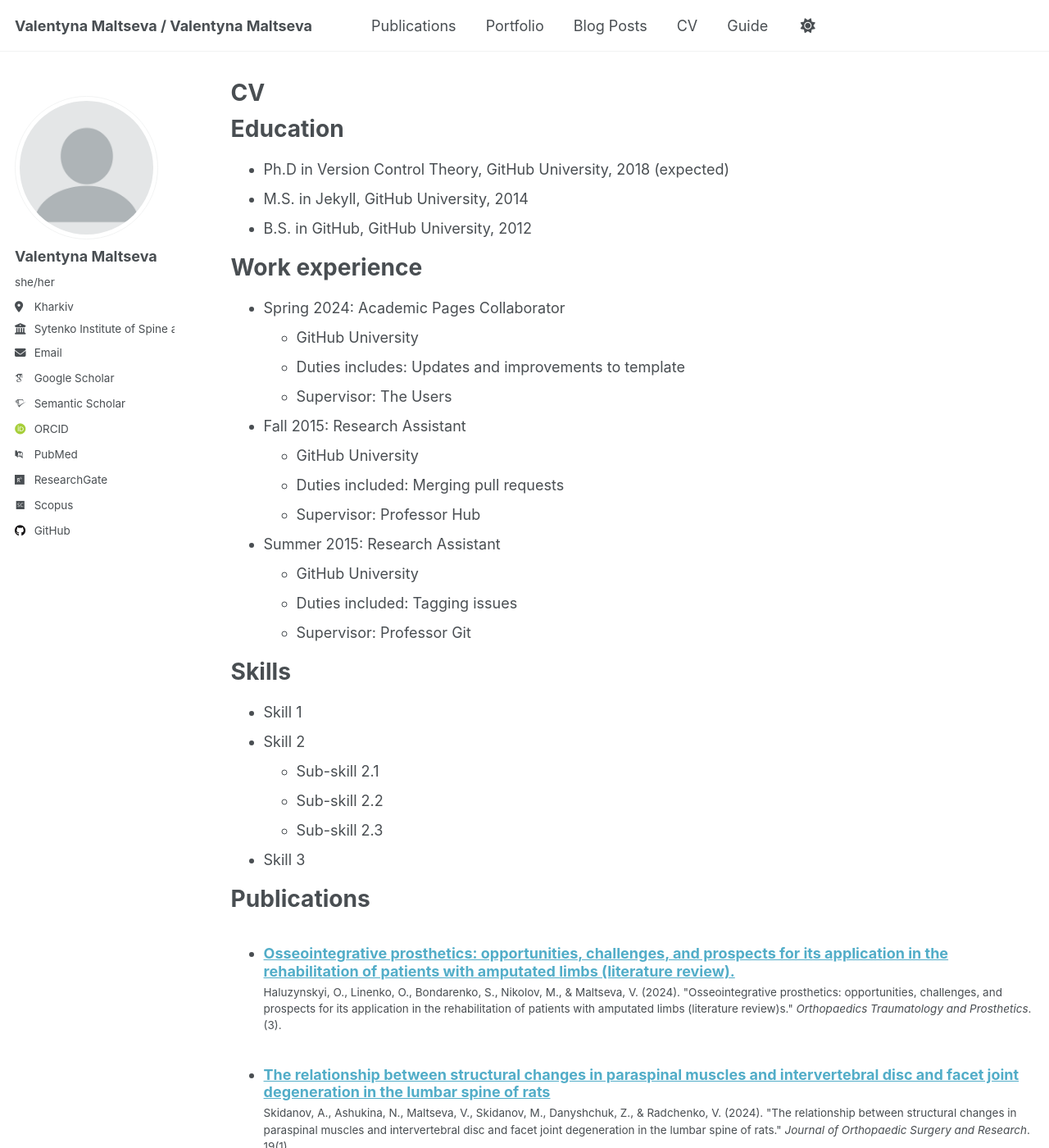
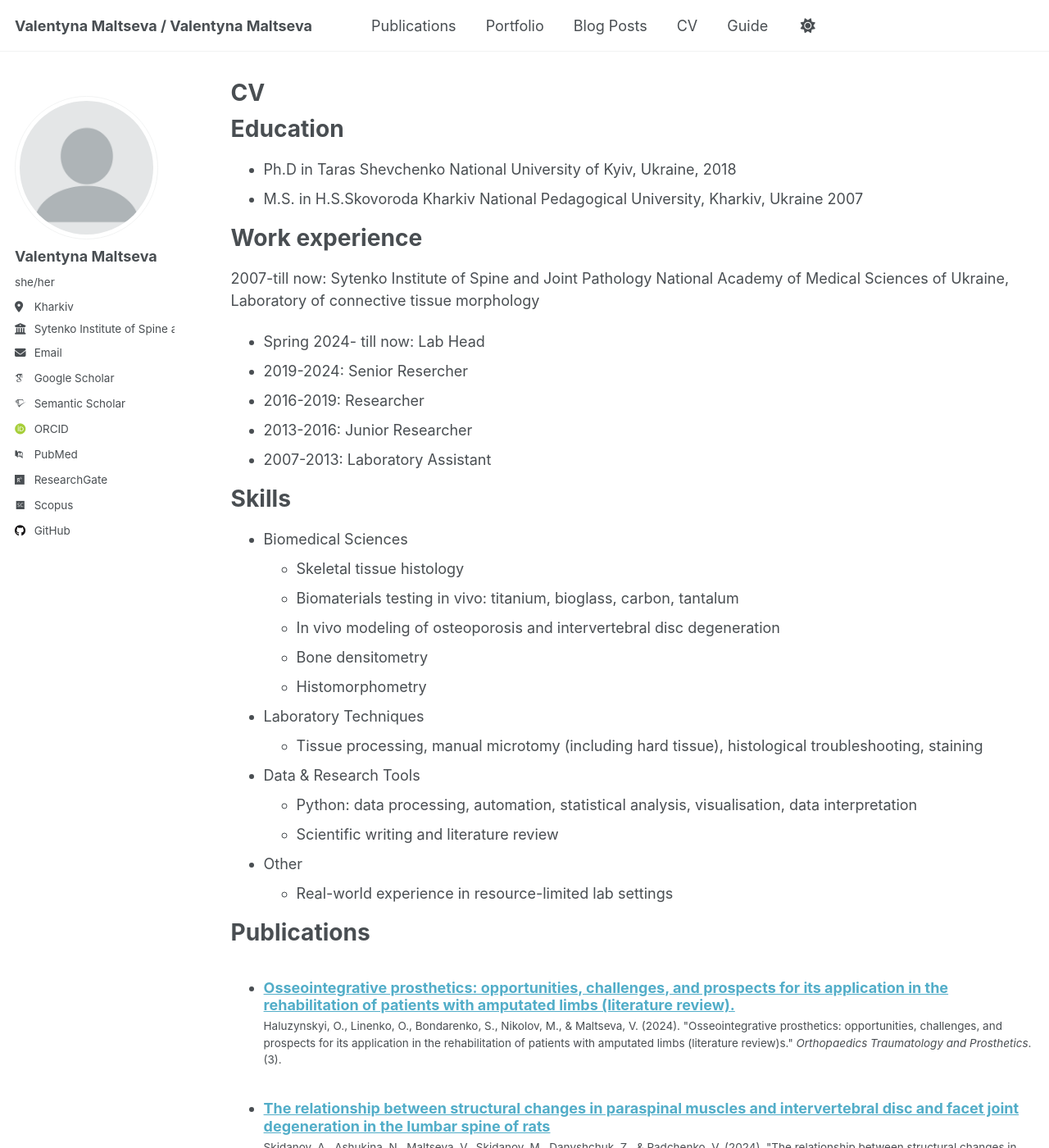
Before and after one commit to valentynamaltseva/valentynamaltseva.github.io, a Jekyll site: the page built from _pages/cv.md, in a window 1280 px wide and 1400 px high. Shown: the whole window at 82% size. Built offline with Jekyll 4.4.1, drawn with Linux system fonts in a browser that asks for light colours; some web fonts are replaced; some of the changed text lies outside the part shown.

Commit message:
Update cv.md

```diff
--- a/_pages/cv.md
+++ b/_pages/cv.md
@@ -11,54 +11,37 @@ redirect_from:
 
 Education
 ======
-* Ph.D in Version Control Theory, GitHub University, 2018 (expected)
-* M.S. in Jekyll, GitHub University, 2014
-* B.S. in GitHub, GitHub University, 2012
+* Ph.D in Taras Shevchenko National University of Kyiv, Ukraine, 2018
+* M.S. in H.S.Skovoroda Kharkiv National Pedagogical University, Kharkiv, Ukraine 2007
+
 
 Work experience
 ======
-* Spring 2024: Academic Pages Collaborator
-  * GitHub University
-  * Duties includes: Updates and improvements to template
-  * Supervisor: The Users
-
-* Fall 2015: Research Assistant
-  * GitHub University
-  * Duties included: Merging pull requests
-  * Supervisor: Professor Hub
-
-* Summer 2015: Research Assistant
-  * GitHub University
-  * Duties included: Tagging issues
-  * Supervisor: Professor Git
+2007-till now: Sytenko Institute of Spine and Joint Pathology National Academy of Medical Sciences of Ukraine, Laboratory of connective tissue morphology
+* Spring 2024- till now: Lab Head
+* 2019-2024: Senior Resercher
+* 2016-2019: Researcher
+* 2013-2016: Junior Researcher
+* 2007-2013: Laboratory Assistant
 
 Skills
 ======
-* Skill 1
-* Skill 2
-  * Sub-skill 2.1
-  * Sub-skill 2.2
-  * Sub-skill 2.3
-* Skill 3
+* Biomedical Sciences
+  * Skeletal tissue histology
+  * Biomaterials testing in vivo: titanium, bioglass, carbon, tantalum
+  * In vivo modeling of osteoporosis and intervertebral disc degeneration
+  * Bone densitometry
+  * Histomorphometry
+* Laboratory Techniques
+  * Tissue processing, manual microtomy (including hard tissue), histological troubleshooting, staining
+* Data & Research Tools
+  * Python: data processing, automation,  statistical analysis, visualisation, data interpretation
+  * Scientific writing and literature review
+* Other
+  * Real-world experience in resource-limited lab settings
 
 Publications
 ======
   <ul>{% for post in site.publications reversed %}
     {% include archive-single-cv.html %}
   {% endfor %}</ul>
-
-Talks
-======
-  <ul>{% for post in site.talks reversed %}
-    {% include archive-single-talk-cv.html  %}
-  {% endfor %}</ul>
-
-Teaching
-======
-  <ul>{% for post in site.teaching reversed %}
-    {% include archive-single-cv.html %}
-  {% endfor %}</ul>
-
-Service and leadership
-======
-* Currently signed in to 43 different slack teams
```
